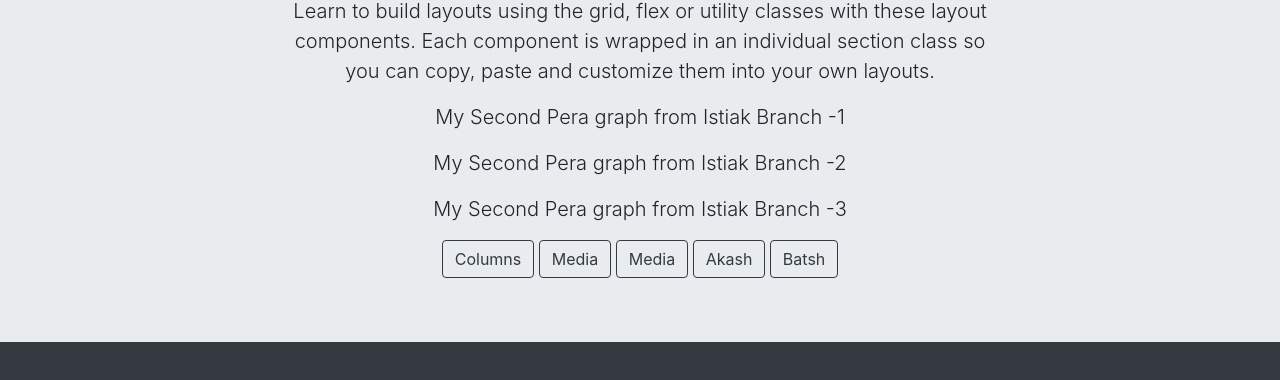
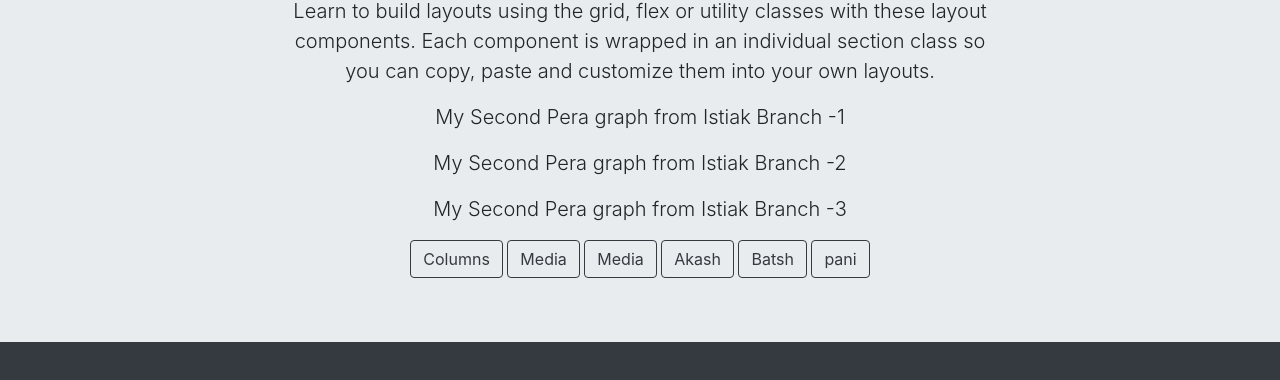
Before and after one commit to Anikcse18/playwithGit, a plain HTML site: page html/index.html in a window 1280 px wide. Shown: the part 166-546 px from the top of the page. Drawn offline with nearby package versions, Linux system fonts and the light colour scheme.

Commit message:
Resolved bug in navbar - fixes #7

```diff
--- a/html/index.html
+++ b/html/index.html
@@ -64,7 +64,8 @@
             <a class="btn btn-outline-dark" href="media.html">Media</a>
             <a class="btn btn-outline-dark" href="media.html">Media</a>
             <a class="btn btn-outline-dark" href="media.html">Akash</a>
-             <a class="btn btn-outline-dark" href="media.html">Batsh</a>
+            <a class="btn btn-outline-dark" href="media.html">Batsh</a>
+            <a class="btn btn-outline-dark" href="media.html">pani</a>
 
 
 
```
